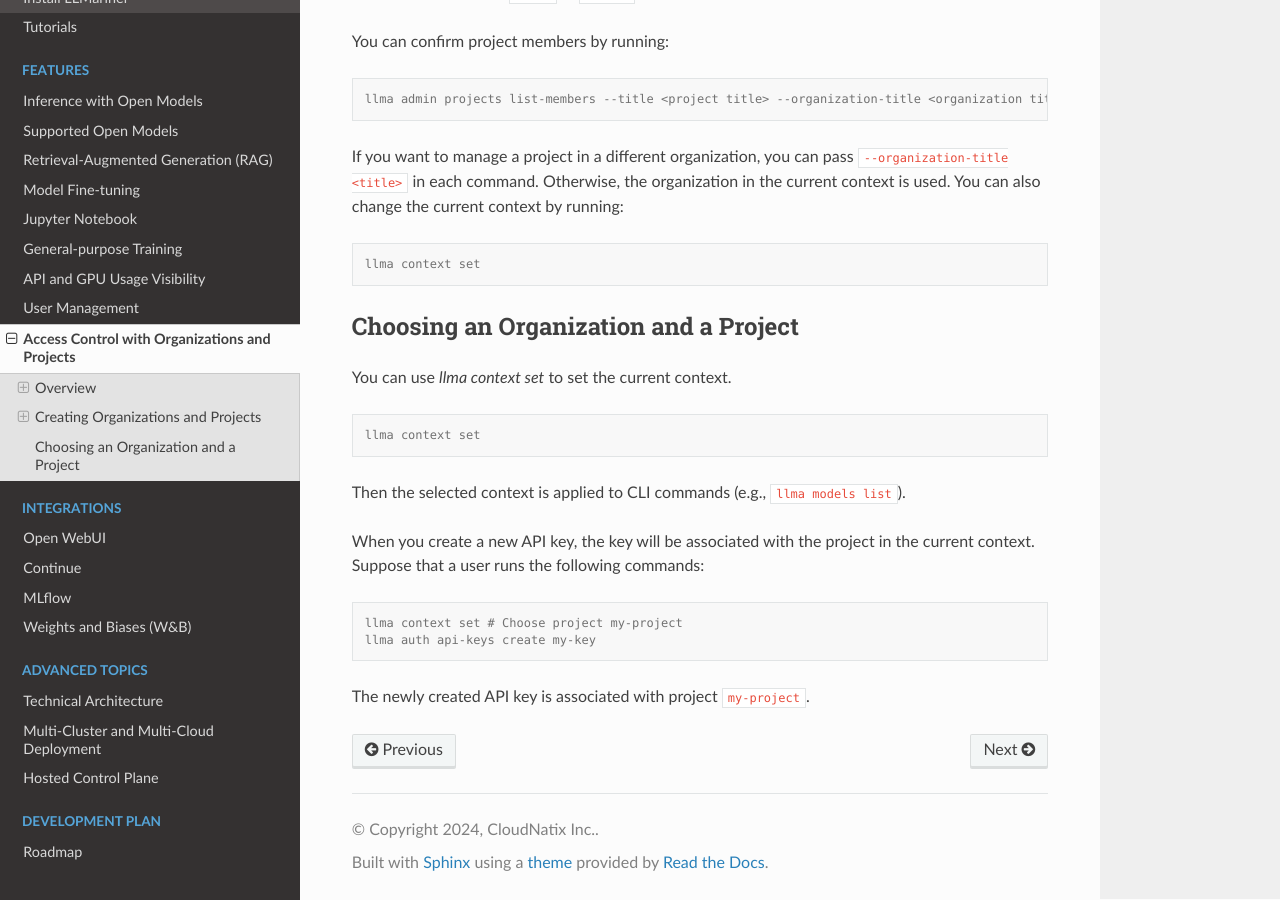
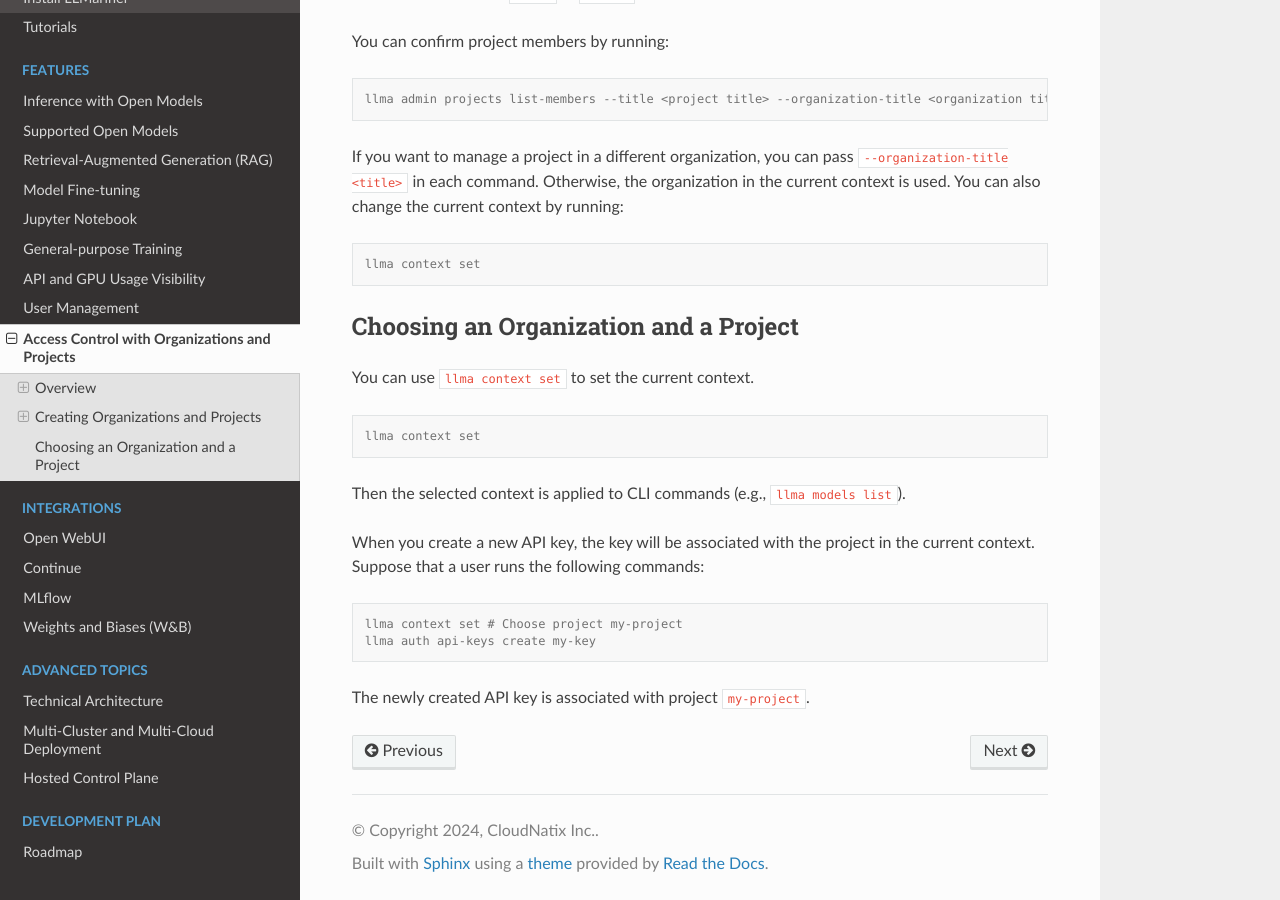
Before and after one commit to llm-operator/docs, a Sphinx documentation site: the page built from docs/source/access_control.rst, in a window 1280 px wide and 900 px high, scrolled down 2709 px. Built offline with Sphinx 7.4.7 and the Read the Docs theme 2.0.0, drawn with Linux system fonts in a browser that asks for light colours.

```diff
--- a/docs/source/access_control.rst
+++ b/docs/source/access_control.rst
@@ -124,7 +124,7 @@ organization in the current context is used. You can also change the current con
 Choosing an Organization and a Project
 --------------------------------------
 
-You can use `llma context set` to set the current context.
+You can use ``llma context set`` to set the current context.
 
 .. code-block:: console
 
```
